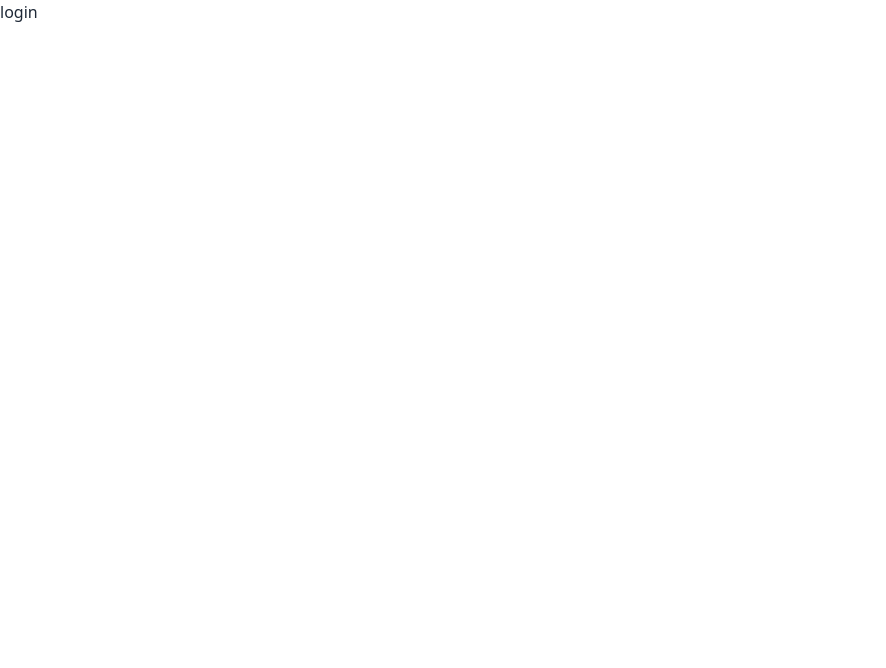
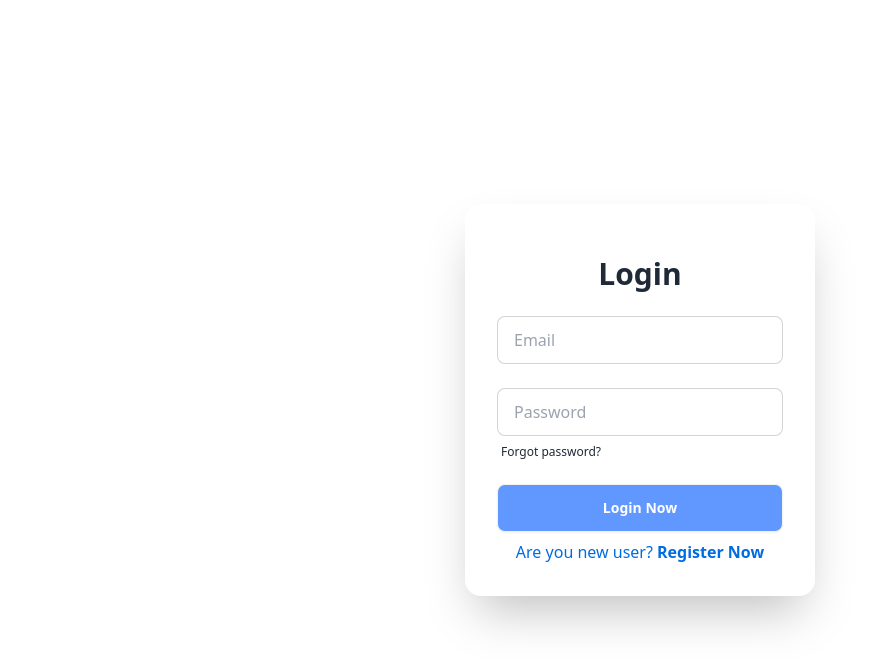
Before and after one commit to programarreza/chat-app-client, a React (Vite) app: page /login in a window 1280 px wide. Shown: the top 668 px of the page, without its empty margins (0-886 px from the left). Built offline with nearby package versions, Linux system fonts and the light colour scheme.

Commit message:
added to login page

```diff
--- a/src/Pages/Login/Login.jsx
+++ b/src/Pages/Login/Login.jsx
@@ -1,10 +1,104 @@
+import { useForm } from "react-hook-form";
+import { Link } from "react-router-dom";
 
 const Login = () => {
-	return (
-		<div>
-			login
-		</div>
-	);
+  const {
+    register,
+    handleSubmit,
+    formState: { errors },
+  } = useForm();
+
+  const onSubmit = async (data) => {
+    console.log(data);
+  };
+
+  return (
+    <div>
+      <div className="w-full min-h-screen flex  bg-cover bg-center">
+        <div className="hero">
+          <div className="hero-content flex flex-row  rounded-xl justify-between">
+            <div
+              className="card w-1/1  flex-shrink-0 shadow-2xl "
+              data-aos="fade-left"
+            >
+              <form
+                onSubmit={handleSubmit(onSubmit)}
+                className="card-body w-[350px]"
+              >
+                <h2 className="text-center text-3xl font-bold mt-5">Login</h2>
+
+                <div className="form-control">
+                  <label className="label"></label>
+                  <input
+                    type="email"
+                    {...register("email", { required: true })}
+                    placeholder="Email"
+                    className="input input-bordered"
+                  />
+                  {errors.email && (
+                    <span className="text-[#006ce1]">Email is required</span>
+                  )}
+                </div>
+                <div className="form-control">
+                  <label className="label"></label>
+                  <input
+                    type="password"
+                    {...register("password", {
+                      required: true,
+                      minLength: 6,
+                      maxLength: 20,
+                    })}
+                    placeholder="Password"
+                    className="input input-bordered"
+                  />
+                  <label className="label">
+                    <a href="#" className="label-text-alt link link-hover">
+                      Forgot password?
+                    </a>
+                  </label>
+
+                  {errors.password?.type === "required" && (
+                    <p className="text-[#006ce1]">Password is required</p>
+                  )}
+                  {errors.password?.type === "minLength" && (
+                    <p className="text-[#006ce1]">
+                      Password must be 6 Character
+                    </p>
+                  )}
+                  {errors.password?.type === "maxLength" && (
+                    <p className="text-[#006ce1]">
+                      Password must be less den 20 Character
+                    </p>
+                  )}
+                  {errors.password?.type === "pattern" && (
+                    <p className="text-[#006ce1]">
+                      Password must have one upper case one lower carse, one
+                      number and one special character
+                    </p>
+                  )}
+                </div>
+
+                <div className="form-control mt-2">
+                  <button
+                    type="submit"
+                    className="btn  bg-[#6198ff] hover:bg-[#006ce1] text-white "
+                  >
+                    Login Now
+                  </button>
+                  <p className="text-[#006ce1] text-center mt-2">
+                    Are you new user?
+                    <Link to={"/register"}>
+                      <span className="font-semibold"> Register Now </span>
+                    </Link>
+                  </p>
+                </div>
+              </form>
+            </div>
+          </div>
+        </div>
+      </div>
+    </div>
+  );
 };
 
 export default Login;
```
